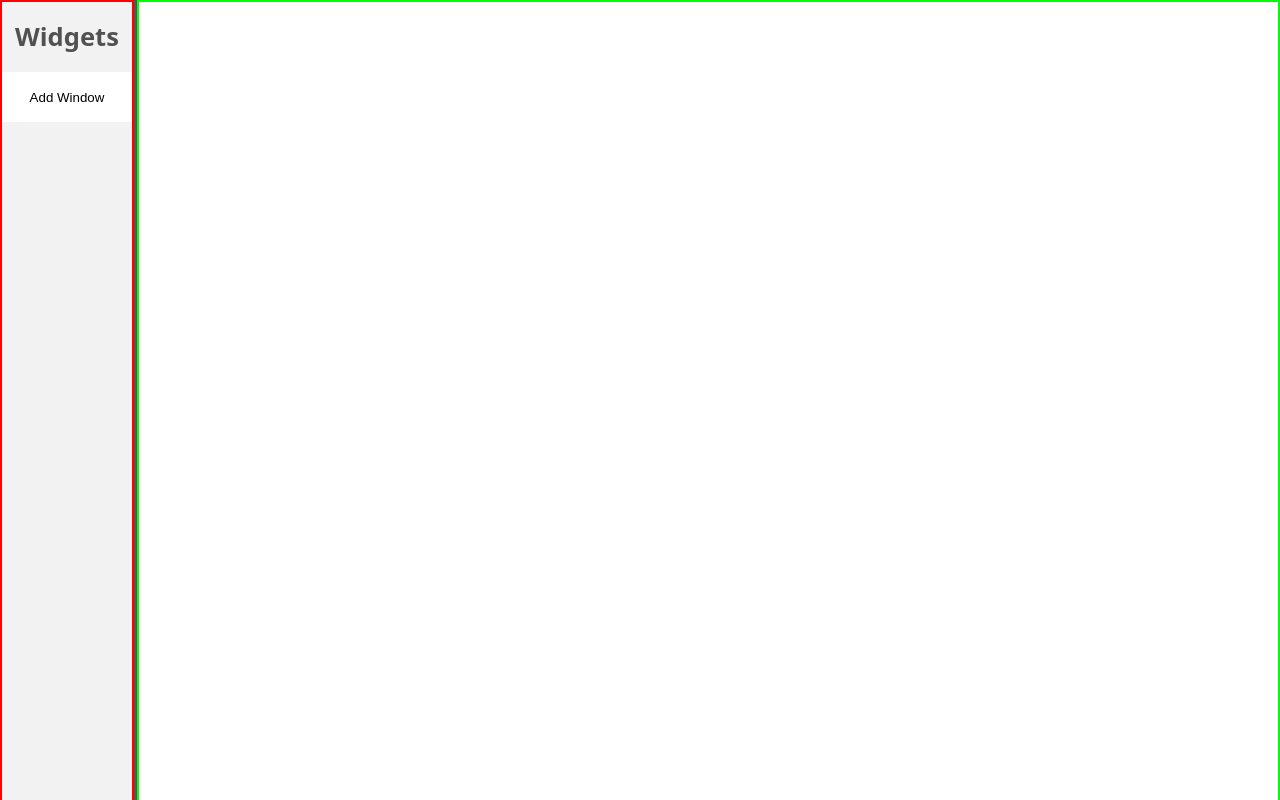
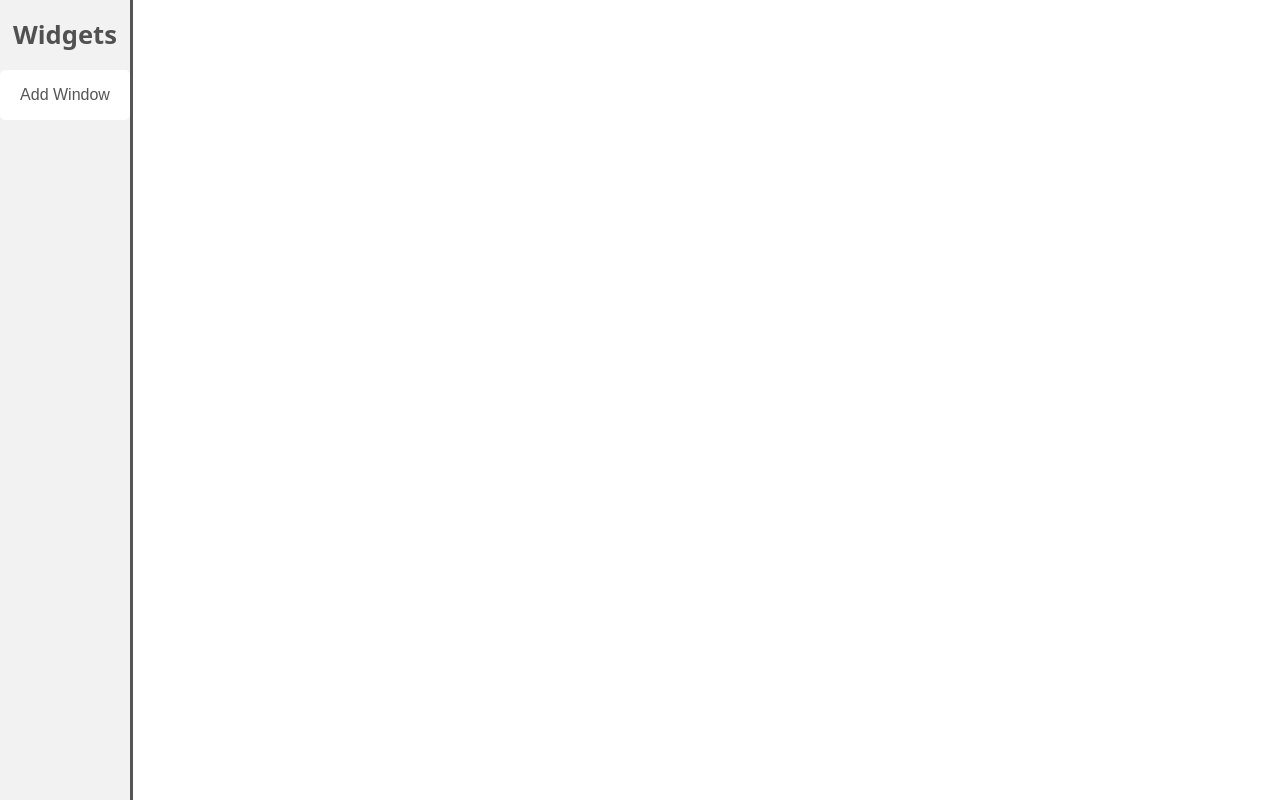
Before and after one commit to KayJayx/insight, a React (Vite) app: page / in a window 1280 px wide. Built offline with nearby package versions, Linux system fonts and the light colour scheme.

Commit message:
Removed Debug Stylings
Also added some more stylings to make the buttons look better.

```diff
--- a/src/App.css
+++ b/src/App.css
@@ -14,7 +14,6 @@
   height: 100%;
   background-color: #f2f2f2;
   align-items: center;
-  border: 2px solid red;
 }
 .side-panel h3 {
   font-size: 1.6rem;
@@ -35,7 +34,14 @@
   height: 50px;
   background-color: white;
   border: none;
+  border-radius: 5px;
   text-align: center;
+  font-size: 1rem;
+  color: rgba(0, 0, 0, 0.666);
+}
+.icon-button:hover {
+  background-color: rgba(199, 206, 210, 0.666);
+  cursor: pointer;
 }
 
 /* Divider styling for the application */
@@ -51,5 +57,4 @@
   height: 100%;
   position: relative;
   overflow: hidden;
-  border: 2px solid lime;
 }
```
